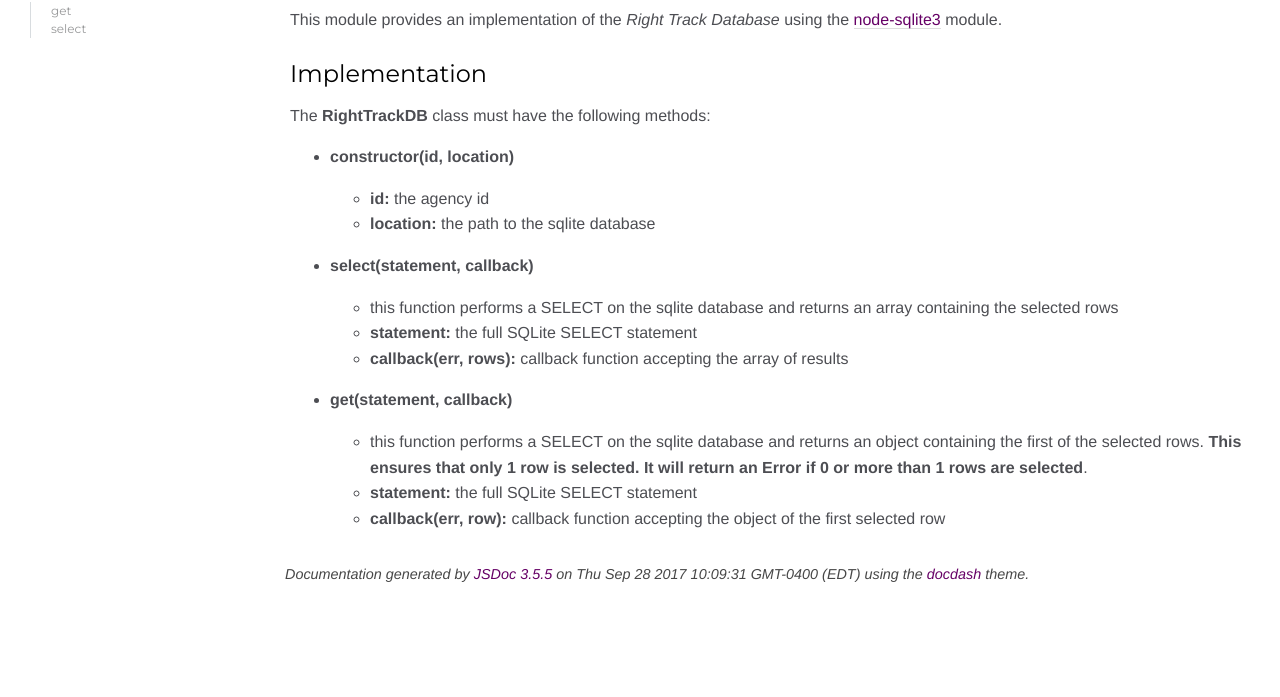
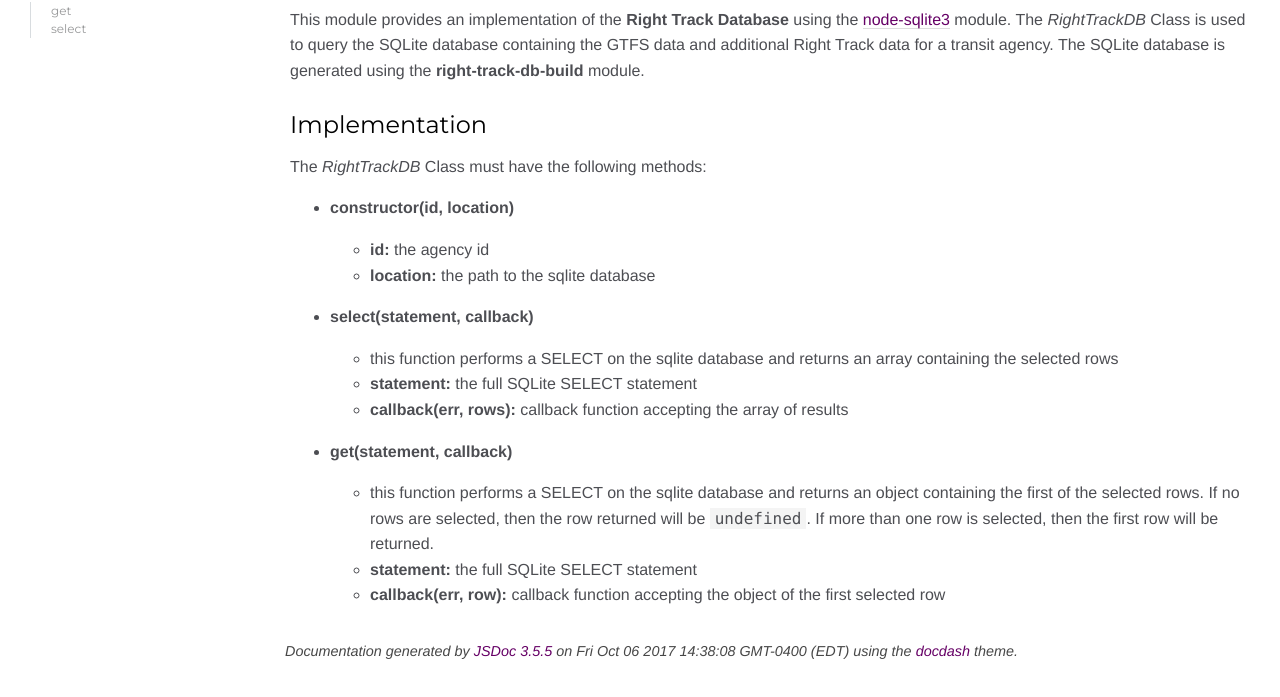
Before and after one commit to right-track/right-track-db-sqlite3, a website: page doc/index.html in a window 1280 px wide. Shown: the part 91-788 px from the top of the page. Drawn offline with Linux system fonts and the light colour scheme.

Commit message:
Update Docs

```diff
--- a/doc/index.html
+++ b/doc/index.html
@@ -46,9 +46,12 @@
 
 
     <section class="readme">
-        <article><h1>Right Track Database (sqlite3)</h1><p>This module provides an implementation of the <em>Right Track Database</em>
-using the <a href="https://github.com/mapbox/node-sqlite3">node-sqlite3</a> module. </p>
-<h3>Implementation</h3><p>The <strong>RightTrackDB</strong> class must have the following methods:</p>
+        <article><h1>Right Track Database (sqlite3)</h1><p>This module provides an implementation of the <strong>Right Track Database</strong>
+using the <a href="https://github.com/mapbox/node-sqlite3">node-sqlite3</a> module. The
+<em>RightTrackDB</em> Class is used to query the SQLite database containing the GTFS
+data and additional Right Track data for a transit agency.  The SQLite database
+is generated using the <strong>right-track-db-build</strong> module.</p>
+<h3>Implementation</h3><p>The <em>RightTrackDB</em> Class must have the following methods:</p>
 <ul>
 <li><p><strong>constructor(id, location)</strong></p>
 <ul>
@@ -67,9 +70,9 @@
 <li><p><strong>get(statement, callback)</strong></p>
 <ul>
 <li>this function performs a SELECT on the sqlite database and returns an
-object containing the first of the selected rows.  <strong>This ensures that only
-1 row is selected.  It will return an Error if 0 or more than 1 rows are
-selected</strong>.</li>
+object containing the first of the selected rows.  If no rows are selected,
+then the row returned will be <code>undefined</code>.  If more than one row is selected,
+then the first row will be returned.</li>
 <li><strong>statement:</strong> the full SQLite SELECT statement</li>
 <li><strong>callback(err, row):</strong> callback function accepting the object of the first
 selected row</li>
@@ -88,7 +91,7 @@
 <br class="clear">
 
 <footer>
-    Documentation generated by <a href="https://github.com/jsdoc3/jsdoc">JSDoc 3.5.5</a> on Thu Sep 28 2017 10:09:31 GMT-0400 (EDT) using the <a href="https://github.com/clenemt/docdash">docdash</a> theme.
+    Documentation generated by <a href="https://github.com/jsdoc3/jsdoc">JSDoc 3.5.5</a> on Fri Oct 06 2017 14:38:08 GMT-0400 (EDT) using the <a href="https://github.com/clenemt/docdash">docdash</a> theme.
 </footer>
 
 <script>prettyPrint();</script>
```
Also changed, not shown: doc/RightTrackDB.html (+1 -1 lines), doc/index.js.html (+1 -1 lines), README.md.
